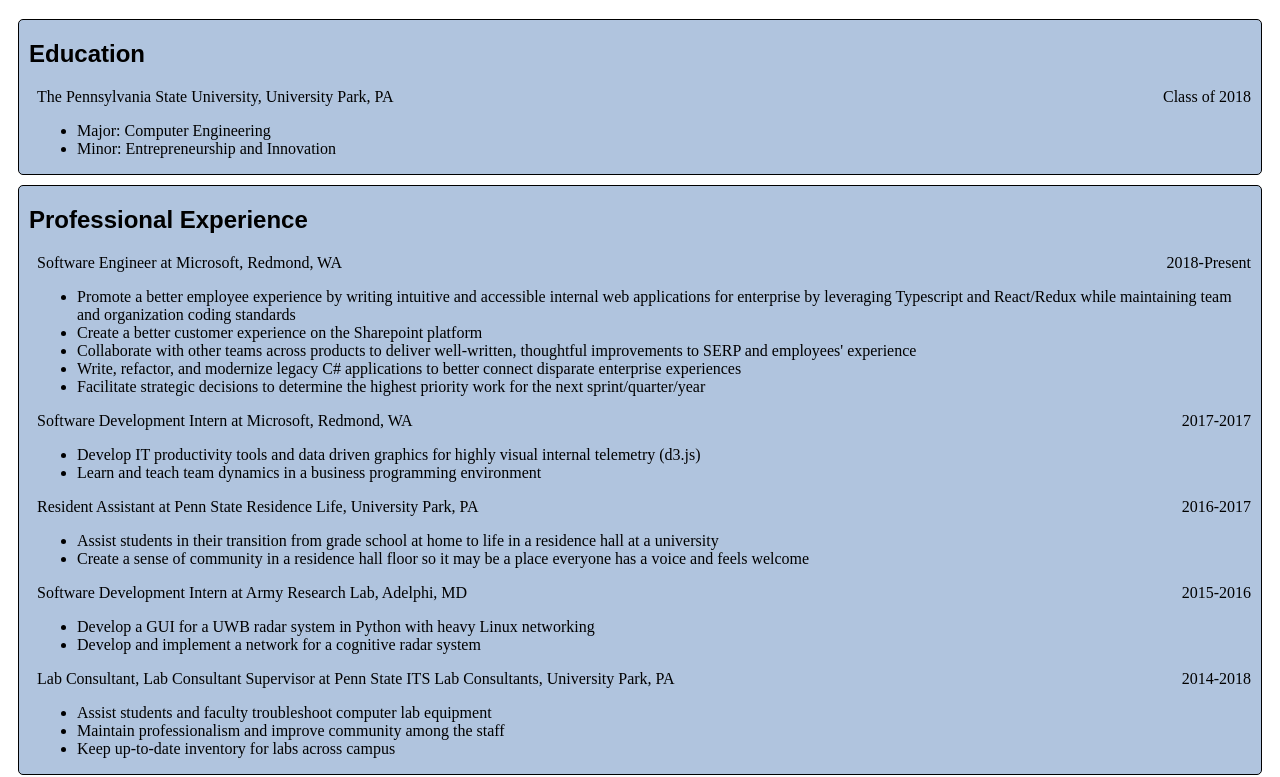
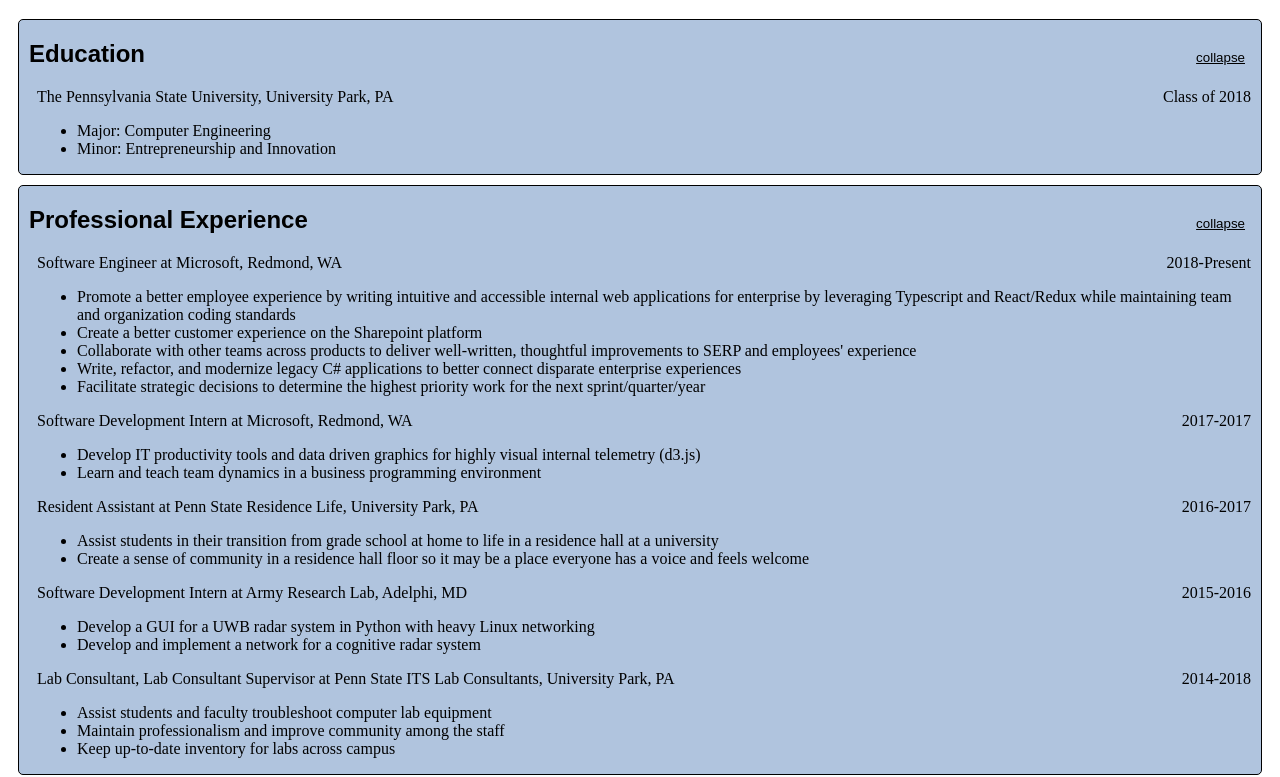
Before and after one commit to benkenawell/benkenawell.github.io, a Gatsby site: page / in a window 1280 px wide. Shown: the part 61-838 px from the top of the page. Built offline with nearby package versions, Linux system fonts and the light colour scheme; Gatsby itself is replaced by a stand-in of ours.

Commit message:
old updates

```diff
--- a/package.json
+++ b/package.json
@@ -11,8 +11,8 @@
     "start": "npm run develop",
     "serve": "gatsby serve",
     "clean": "gatsby clean",
-    "test": "echo \"Write tests! -> https://gatsby.dev/unit-testing\" && exit 1"
-    , "deploy" : "gatsby build && gh-pages -d public"
+    "test": "echo \"Write tests! -> https://gatsby.dev/unit-testing\" && exit 1",
+    "deploy": "gatsby build && gh-pages -d public"
   },
   "dependencies": {
     "@typescript-eslint/eslint-plugin": "^3.7.1",
--- a/src/components/Card/Card.tsx
+++ b/src/components/Card/Card.tsx
@@ -1,4 +1,4 @@
-import React from 'react';
+import React, { useState } from 'react';
 import cardStyles from './card.module.scss';
 
 
@@ -10,22 +10,25 @@
 /**
  * This will be for each top level section.
  * Example of a card: Professional Experience, Education
- * @param {{title: string}} props
  */
-const Card: React.FunctionComponent<ICardProps> = ({children, title}: ICardProps): JSX.Element => {
-  return <div id={title} className={cardStyles.card}>
-   <h2 className={cardStyles.title}>{title}</h2>
-   {children}
+const Card: React.FunctionComponent<ICardProps> = ({children, title}) => {
+
+  const [isExpanded, toggleExpanded, expandLabel]: [boolean, (() => void), string] = useLabelledToggle(true, 'collapse', 'expand');
+
+  return <div id={title} className={cardStyles.card} >
+    <div className={cardStyles.title}>
+      <h2>{title}</h2>
+      <button aria-label={`${expandLabel} ${title} section`} onClick={toggleExpanded}>{expandLabel}</button>
+    </div>
+    {isExpanded && children}
   </div>;
 }
 
-// const style: React.CSSProperties = {
-//   border: "solid",
-//   paddingLeft: "10px",
-//   paddingRight: "10px",
-//   margin: "10px",
-//   background: "lightblue",
-//   boxShadow: "5px 5px"
-// }
+
+const useLabelledToggle = (startVal: boolean, trueLabel: string, falseLabel: string): [boolean, () => void, string] => {
+  const [toggle, setToggle] = useState<boolean>(startVal);
+
+  return [toggle, () => setToggle(!toggle), toggle ? trueLabel : falseLabel];
+}
 
 export { Card, ICardProps };
--- a/src/components/Card/card.module.scss
+++ b/src/components/Card/card.module.scss
@@ -16,5 +16,18 @@
 }
 
 .title {
-  font-family: sans-serif;
+  display: flex;
+  justify-content: space-between;
+  align-items: baseline;
+
+  & > h2 {
+    font-family: sans-serif;
+  }
+  & > button {
+    font-style: underline;
+    background: unset;
+    text-decoration: underline;
+    border: unset;
+    color: black;
+  }
 }
--- a/src/components/Position/Position.tsx
+++ b/src/components/Position/Position.tsx
@@ -1,6 +1,5 @@
 import React from 'React';
 import positionStyles from './position.module.scss';
-
 
 interface IPositionProps {
   title: string;
@@ -14,7 +13,7 @@
  * Will probably contain other information
  * example, one degree or one job
  */
-const Position = ({title, date, description = [], location}: Partial<IPositionProps>): JSX.Element => {
+const Position: React.FunctionComponent<Partial<IPositionProps>> = ({title, date, description = [], location}) => {
 
   // this could probably stand to be broken up more
   return <div className={positionStyles.positionContainer}>
```
